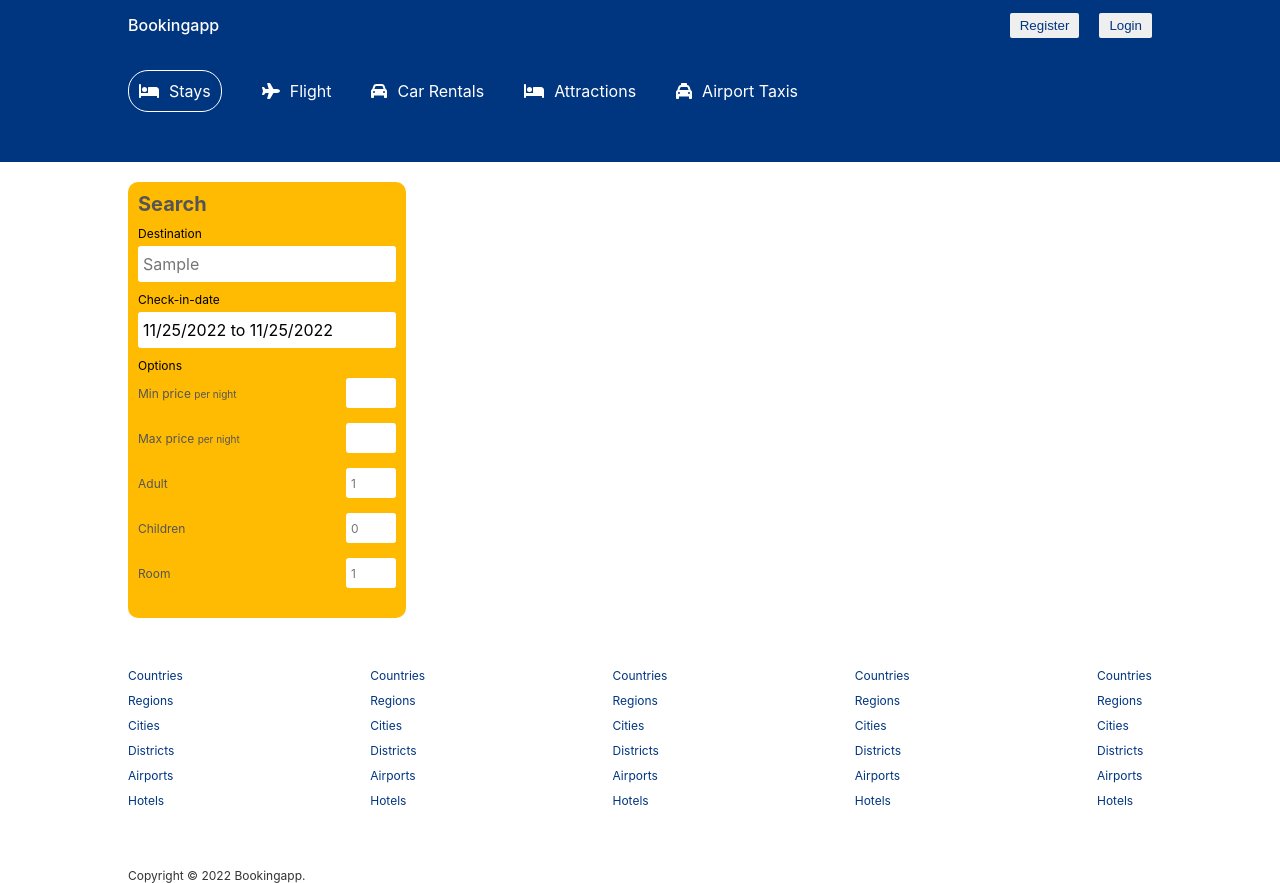
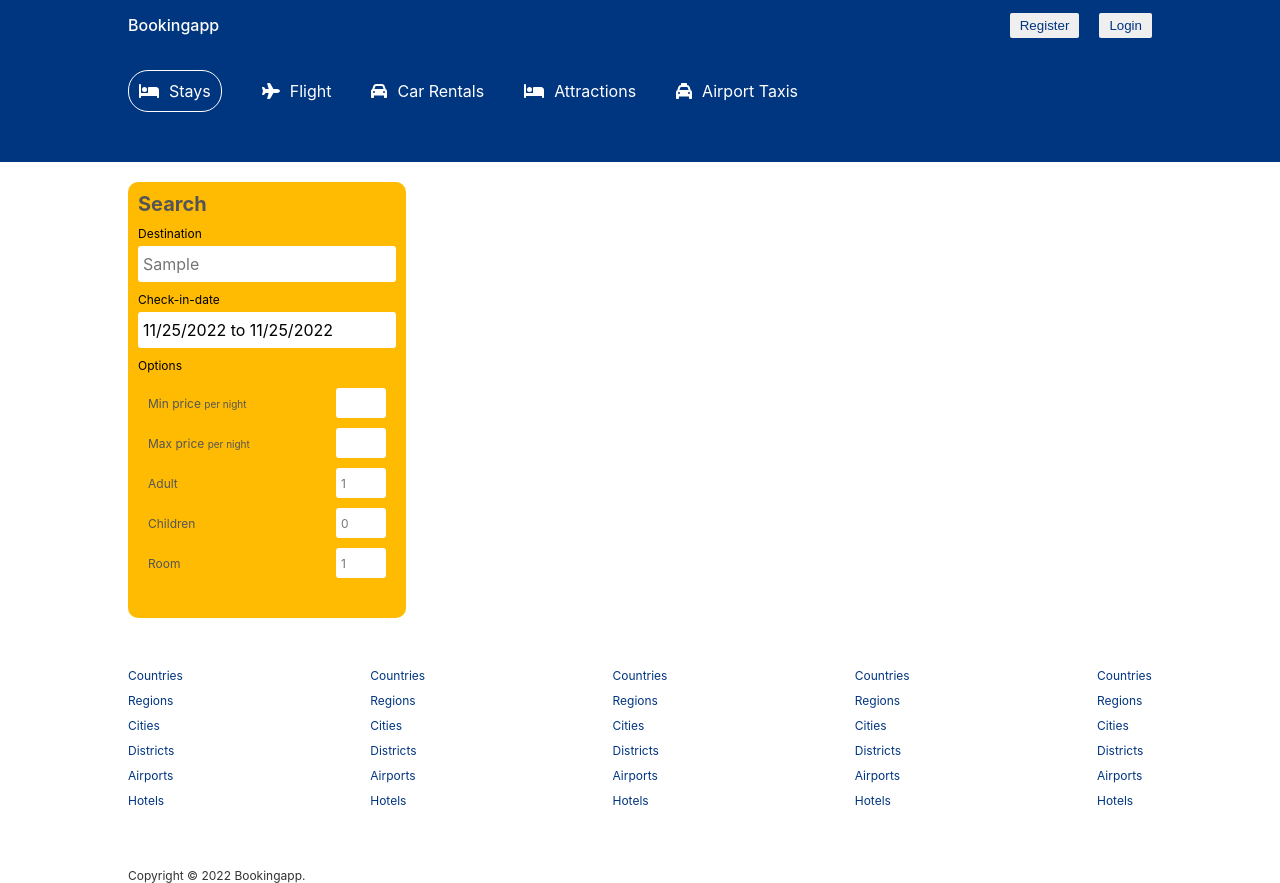
Before and after one commit to esteemayo/hotel-booking-app-client, a React (Create React App) app: page / in a window 1280 px wide. Both pictures are taken after typing "Sample" into the empty fields and a click on the button "Search". Built offline with nearby package versions, Linux system fonts and the light colour scheme.

Commit message:
feat: wrap options with a new container

```diff
--- a/src/pages/list/List.jsx
+++ b/src/pages/list/List.jsx
@@ -40,6 +40,7 @@ const List = () => {
             </div>
             <div className='list__search--item'>
               <label>Options</label>
+              <div className='option'>
                 <div className='option__item'>
                   <span className='option__text'>
                     Min price <small>per night</small>
@@ -81,6 +82,7 @@ const List = () => {
                 </div>
               </div>
             </div>
+          </div>
           <div className='list__result'></div>
         </div>
       </div>
```
Lines whose indentation alone changed are shown as unchanged.
